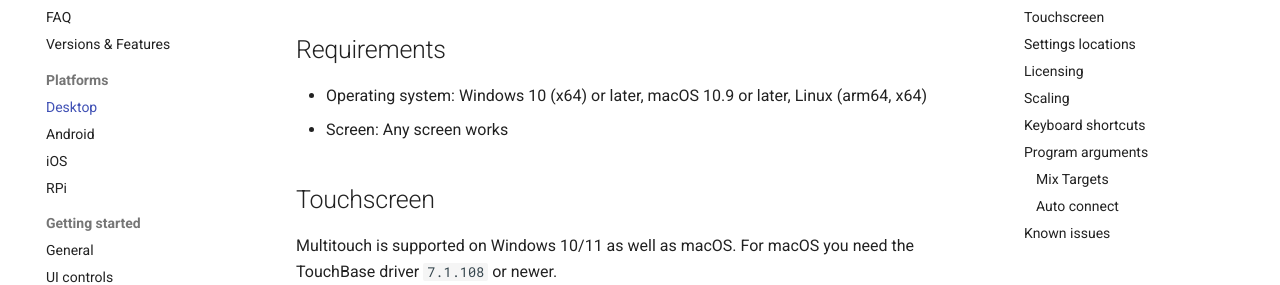
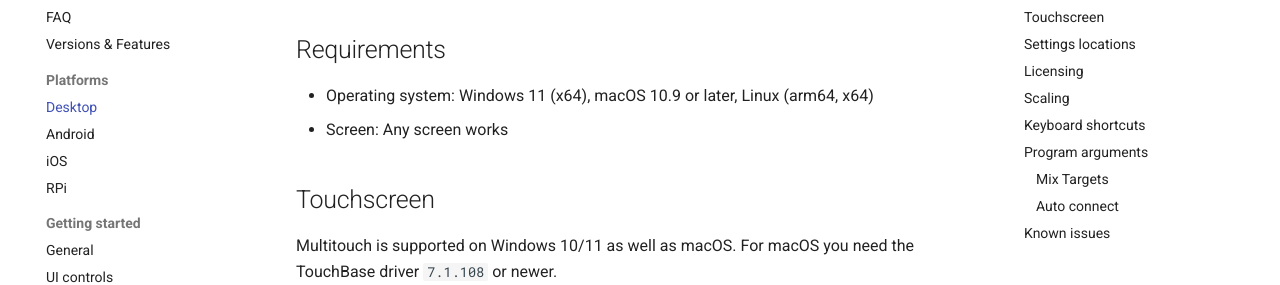
Before and after one commit to davidgiga1993/mixing-station-docs, an MkDocs documentation site: the page built from docs/platforms/desktop.md, in a window 1280 px wide and 900 px high. Shown: the part 194-479 px from the top of the window. Built offline with MkDocs 1.6.1 and Material for MkDocs 9.7.7, drawn with Linux system fonts in a browser that asks for light colours.

Commit message:
docs: bump minimum supported windows version

```diff
--- a/docs/platforms/desktop.md
+++ b/docs/platforms/desktop.md
@@ -2,7 +2,7 @@
 
 ## Requirements
 
-- Operating system: Windows 10 (x64) or later, macOS 10.9 or later, Linux (arm64, x64)
+- Operating system: Windows 11 (x64), macOS 10.9 or later, Linux (arm64, x64)
 - Screen: Any screen works
 
 ## Touchscreen
```
